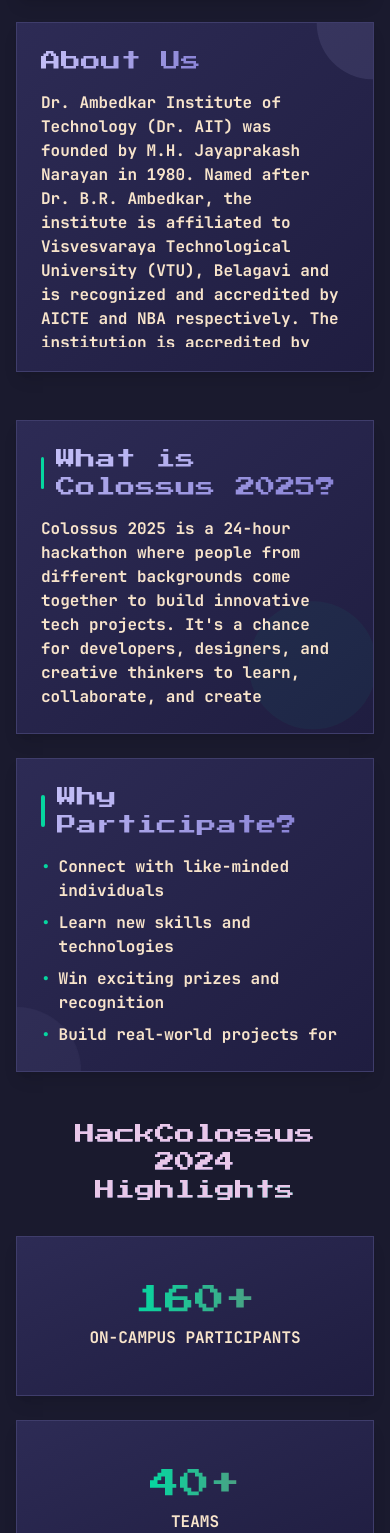
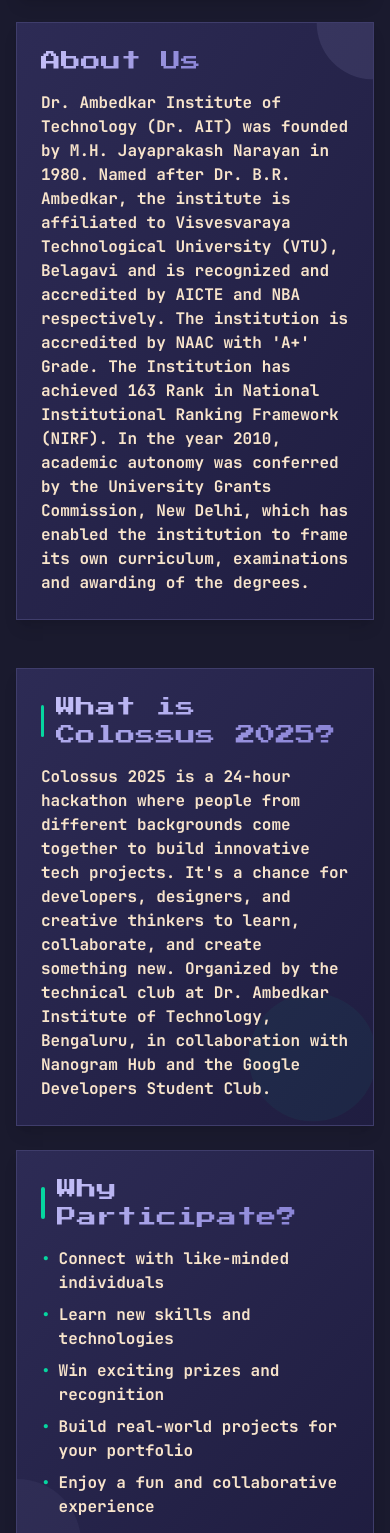
Before and after one commit to Grimm1694/prototype, a Next.js app: page / in a window 390 px wide. Shown: the part 1255-2788 px from the top of the page. Built offline with nearby package versions, Linux system fonts and the light colour scheme.

Commit message:
fixed double scrollbars in about

```diff
--- a/app/components/About.tsx
+++ b/app/components/About.tsx
@@ -194,7 +194,7 @@
                 About Us
               </span>
             </h3>
-            <p className="text-base sm:text-lg text-hackathon-beige font-jetbrains relative z-10 max-h-64 sm:max-h-full overflow-y-auto pr-2">
+            <p className="text-base sm:text-lg text-hackathon-beige font-jetbrains relative z-10">
               Dr. Ambedkar Institute of Technology (Dr. AIT) was founded by M.H.
               Jayaprakash Narayan in 1980. Named after Dr. B.R. Ambedkar, the
               institute is affiliated to Visvesvaraya Technological University
@@ -252,7 +252,7 @@
                 </motion.span>
               </h3>
             </div>
-            <p className="text-base sm:text-lg text-hackathon-beige font-jetbrains relative z-10 max-h-48 sm:max-h-full overflow-y-auto pr-2">
+            <p className="text-base sm:text-lg text-hackathon-beige font-jetbrains relative z-10">
               Colossus 2025 is a 24-hour hackathon where people from different
               backgrounds come together to build innovative tech projects. It's
               a chance for developers, designers, and creative thinkers to
@@ -303,7 +303,7 @@
                 </motion.span>
               </h3>
             </div>
-            <div className="max-h-48 sm:max-h-full overflow-y-auto pr-2">
+            <div>
               <motion.ul
                 className="space-y-2 text-base sm:text-lg text-hackathon-beige font-jetbrains relative z-10"
                 variants={staggerContainerVariants}
```
